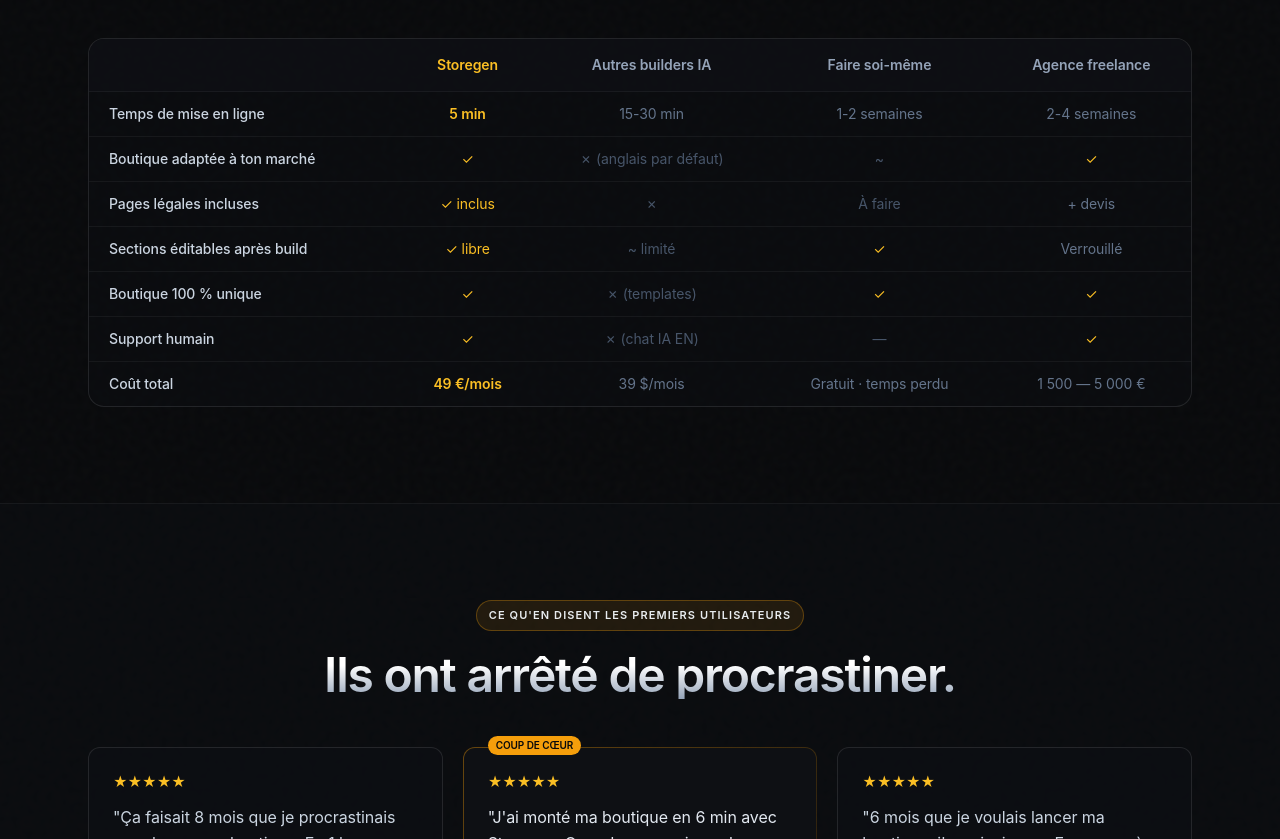
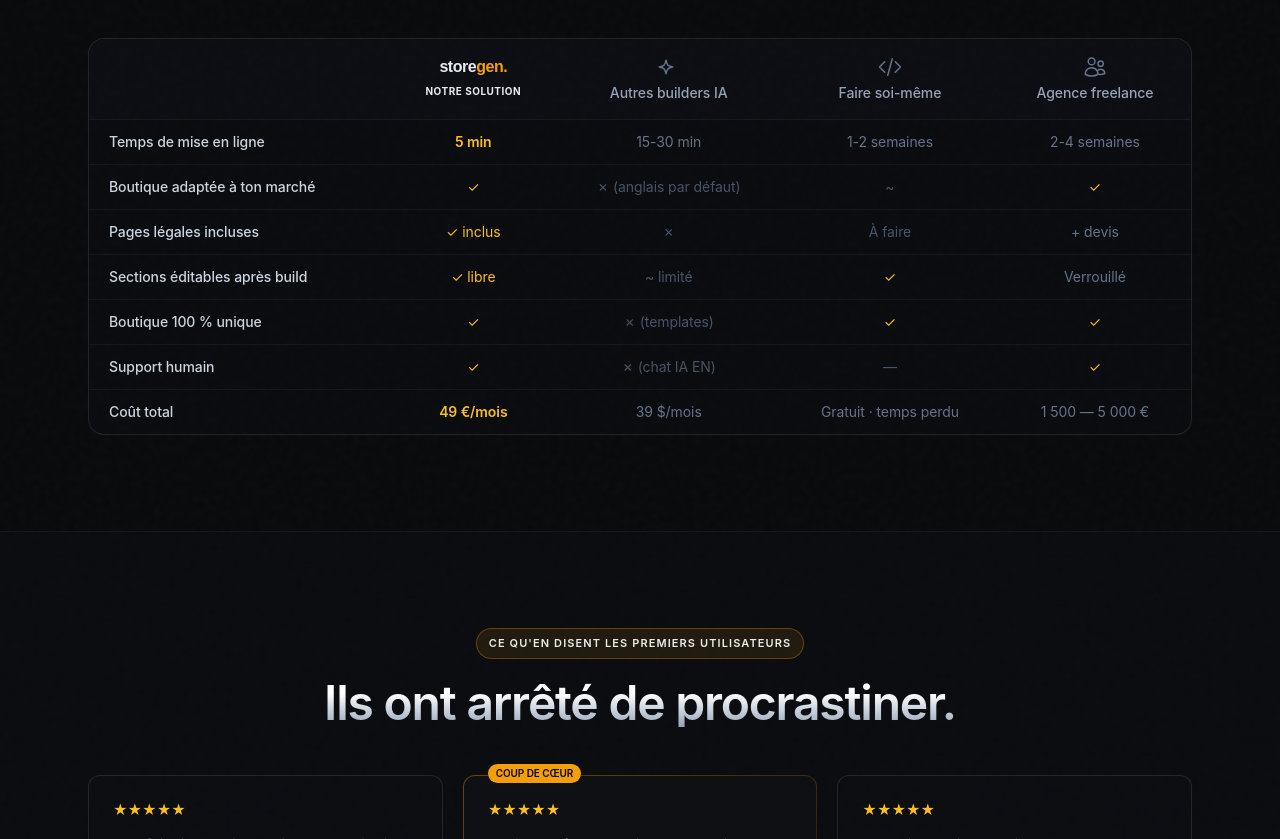
Before and after one commit to Erichubco/storegen-lp, a plain HTML site: page index-amber.html in a window 1280 px wide. Shown: the part 4522-5361 px from the top of the page. Drawn offline with nearby package versions, Linux system fonts and the light colour scheme; a web font is replaced by a local one.

Commit message:
feat: comparison headers with icons + sublabels

```diff
--- a/index-amber.html
+++ b/index-amber.html
@@ -338,10 +338,30 @@
           <thead class="bg-ink-900/80">
             <tr class="text-left">
               <th class="px-5 py-4 font-semibold"></th>
-              <th class="px-5 py-4 font-semibold text-accent-400 text-center">Storegen</th>
-              <th class="px-5 py-4 font-semibold text-slate-400 text-center">Autres builders IA</th>
-              <th class="px-5 py-4 font-semibold text-slate-400 text-center">Faire soi-même</th>
-              <th class="px-5 py-4 font-semibold text-slate-400 text-center">Agence freelance</th>
+              <th class="px-5 py-4 text-center">
+                <div class="inline-flex flex-col items-center gap-1">
+                  <span style="font-family: 'Satoshi', sans-serif; font-weight: 900; font-size: 16px; letter-spacing: -0.03em;">store<span style="color: #F59E0B;">gen.</span></span>
+                  <span class="text-[10px] text-accent-300 uppercase tracking-wider">Notre solution</span>
+                </div>
+              </th>
+              <th class="px-5 py-4 text-center">
+                <div class="inline-flex flex-col items-center gap-1">
+                  <svg class="w-6 h-6 text-slate-500" fill="none" stroke="currentColor" stroke-width="1.5" viewBox="0 0 24 24"><path stroke-linecap="round" stroke-linejoin="round" d="M9.813 15.904L9 18.75l-.813-2.846a4.5 4.5 0 00-3.09-3.09L2.25 12l2.846-.813a4.5 4.5 0 003.09-3.09L9 5.25l.813 2.846a4.5 4.5 0 003.09 3.09L15.75 12l-2.846.813a4.5 4.5 0 00-3.09 3.09z"/></svg>
+                  <span class="text-sm font-medium text-slate-400">Autres builders IA</span>
+                </div>
+              </th>
+              <th class="px-5 py-4 text-center">
+                <div class="inline-flex flex-col items-center gap-1">
+                  <svg class="w-6 h-6 text-slate-500" fill="none" stroke="currentColor" stroke-width="1.5" viewBox="0 0 24 24"><path stroke-linecap="round" stroke-linejoin="round" d="M17.25 6.75L22.5 12l-5.25 5.25m-10.5 0L1.5 12l5.25-5.25m7.5-3l-4.5 16.5"/></svg>
+                  <span class="text-sm font-medium text-slate-400">Faire soi-même</span>
+                </div>
+              </th>
+              <th class="px-5 py-4 text-center">
+                <div class="inline-flex flex-col items-center gap-1">
+                  <svg class="w-6 h-6 text-slate-500" fill="none" stroke="currentColor" stroke-width="1.5" viewBox="0 0 24 24"><path stroke-linecap="round" stroke-linejoin="round" d="M15 19.128a9.38 9.38 0 002.625.372 9.337 9.337 0 004.121-.952 4.125 4.125 0 00-7.533-2.493M15 19.128v-.003c0-1.113-.285-2.16-.786-3.07M15 19.128v.106A12.318 12.318 0 018.624 21c-2.331 0-4.512-.645-6.374-1.766l-.001-.109a6.375 6.375 0 0111.964-3.07M12 6.375a3.375 3.375 0 11-6.75 0 3.375 3.375 0 016.75 0zm8.25 2.25a2.625 2.625 0 11-5.25 0 2.625 2.625 0 015.25 0z"/></svg>
+                  <span class="text-sm font-medium text-slate-400">Agence freelance</span>
+                </div>
+              </th>
             </tr>
           </thead>
           <tbody class="text-slate-300">
```
